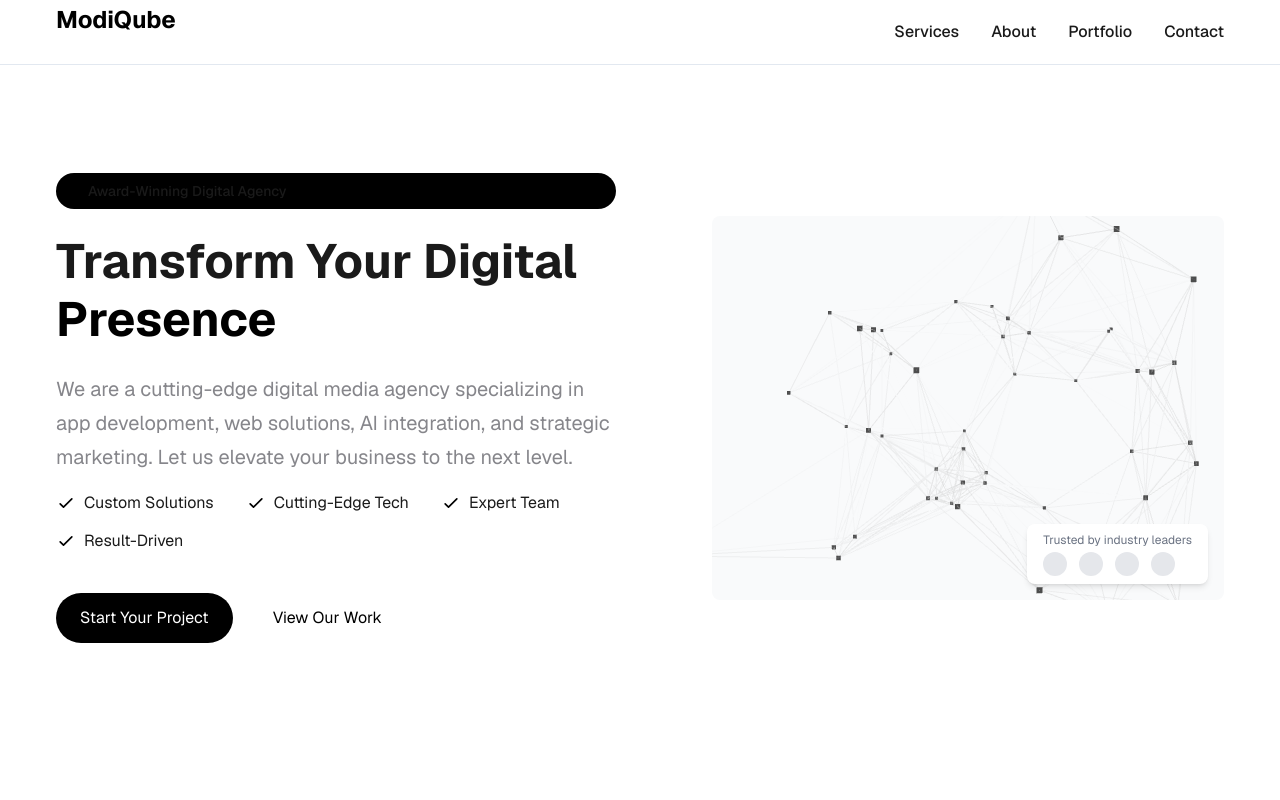
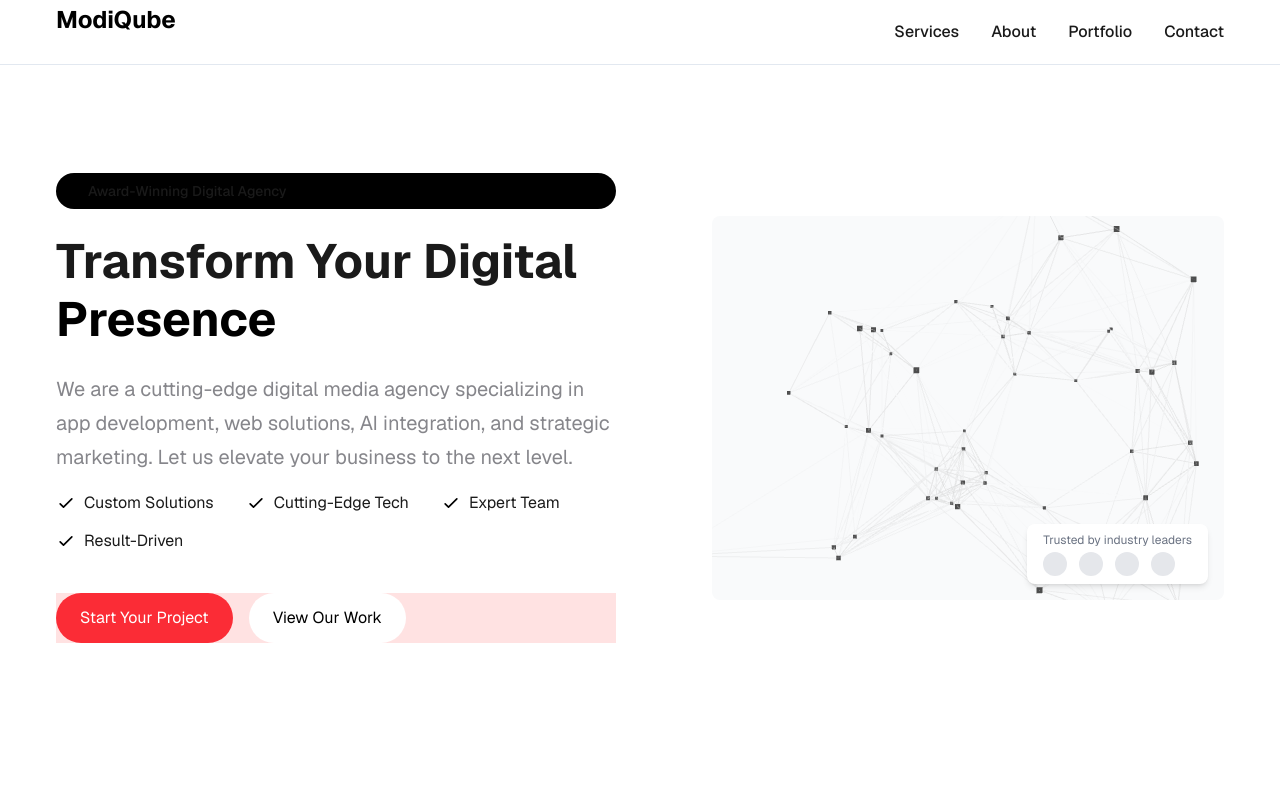
Before and after one commit to kibirigec/weblery, a Next.js app: page / in a window 1280 px wide. Shown: the top 800 px of the page. Built offline with nearby package versions, Linux system fonts and the light colour scheme.

Commit message:
Quick step out

```diff
--- a/src/app/components/Hero.js
+++ b/src/app/components/Hero.js
@@ -47,8 +47,8 @@ export default function Hero() {
                 <span>Result-Driven</span>
               </li>
             </ul>
-            <div className="flex flex-col sm:flex-row gap-4">
-              <Link href="#contact" className="bg-black text-white px-6 py-3 rounded-full hover:-translate-y-0.5 transition-transform duration-200">
+            <div className="flex flex-col sm:flex-row gap-4 bg-red-100">
+              <Link href="#contact" className="bg-red-500 text-white px-6 py-3 rounded-full hover:-translate-y-0.5 transition-transform duration-200">
                 Start Your Project
               </Link>
               <Link href="#portfolio" className="bg-white text-black px-6 py-3 rounded-full hover:-translate-y-0.5 transition-transform duration-200">
```
